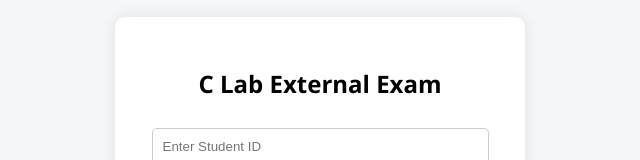
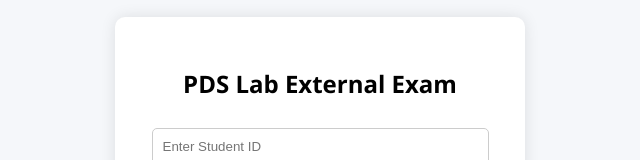
Before and after one commit to ravindrareddyk/PDSLab, a plain HTML site: page index.html in a window 1280 px wide. Shown: the part 234-394 px from the top of the page, without its empty margins (320-960 px from the left). Drawn offline with Linux system fonts and the light colour scheme.

Commit message:
Update index.html

```diff
--- a/index.html
+++ b/index.html
@@ -8,7 +8,7 @@
 </head>
 <body>
   <div class="container">
-    <h2>C Lab External Exam</h2>
+    <h2>PDS Lab External Exam</h2>
     <div id="loginBox">
       <input type="text" id="studentId" placeholder="Enter Student ID">
       <input type="password" id="pinCode" placeholder="Enter PIN Code">
```
